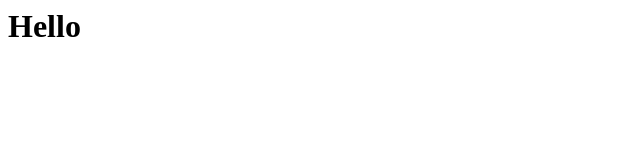
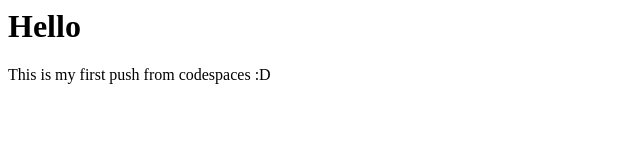
Before and after one commit to MikeDev206/skills-code-with-codespaces, a plain HTML site: page index.html in a window 1280 px wide. Shown: the whole page, without its empty margins (0-640 px from the left). Drawn offline with Linux system fonts and the light colour scheme.

Commit message:
I just created something new from codespaces :octocat:

```diff
--- a/index.html
+++ b/index.html
@@ -1,3 +1,4 @@
 <html>
   <h1>Hello</h1>
+  <p>This is my first push from codespaces :D</p>
 </html>
```
